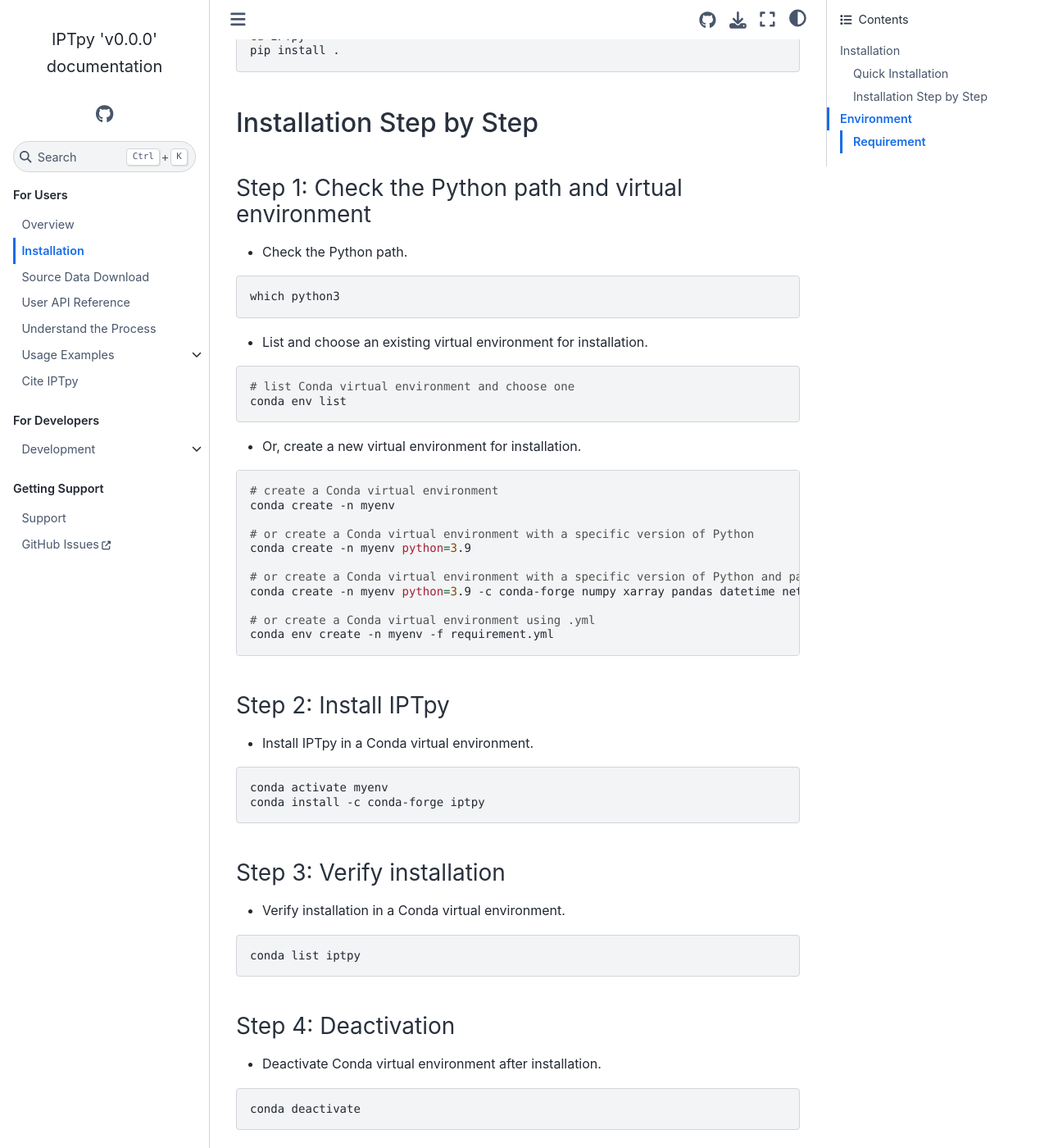
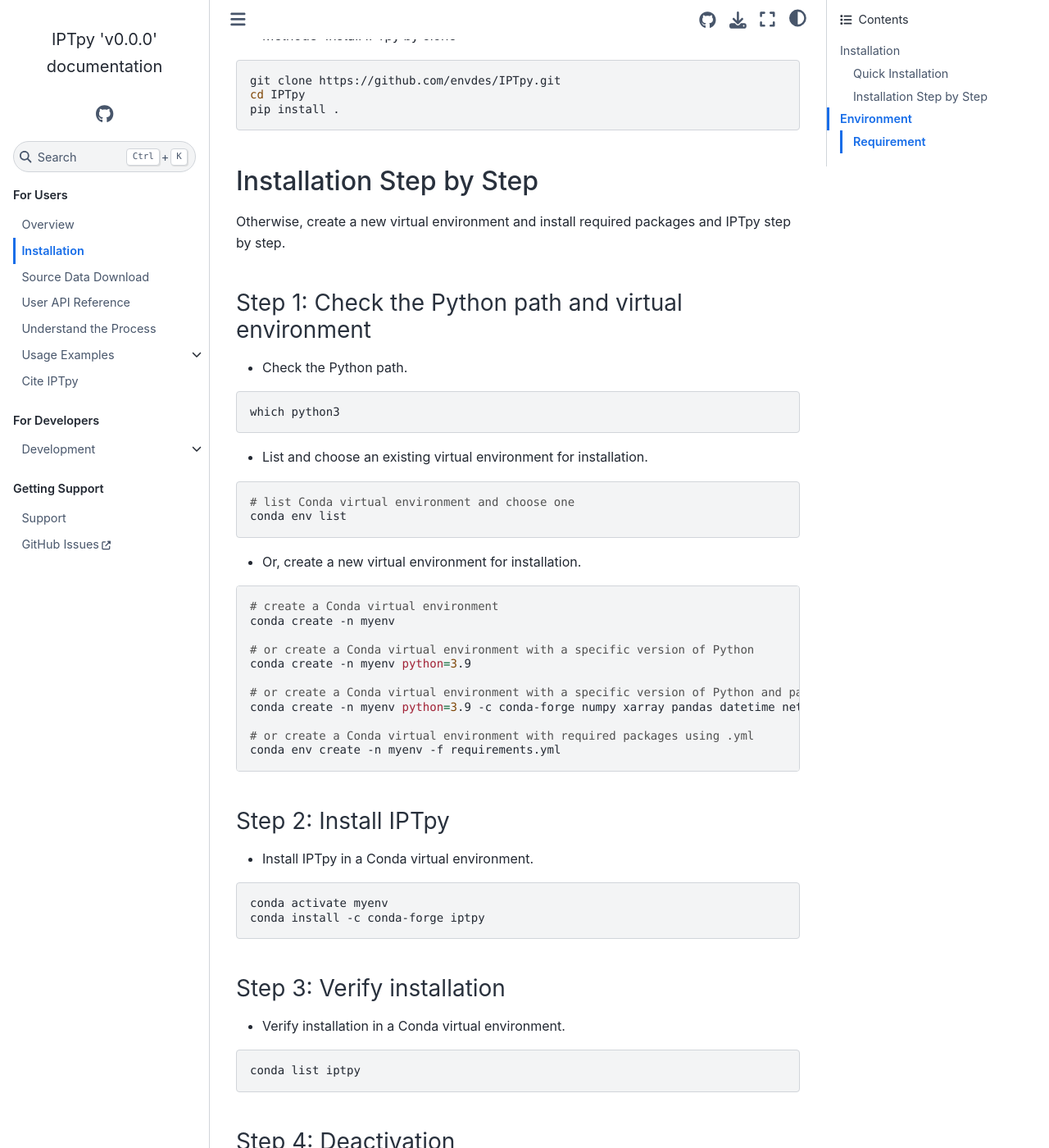
Before and after one commit to envdes/IPTpy, a Sphinx documentation site: the page built from docs/notebooks/installation.md, in a window 1280 px wide and 1400 px high, scrolled down 546 px. Shown: the whole window at 82% size. Built offline with Sphinx 7.4.7 and the Sphinx Book theme 1.1.4, drawn with Linux system fonts in a browser that asks for light colours; some of the changed text lies outside the part shown.

````diff
--- a/docs/notebooks/installation.md
+++ b/docs/notebooks/installation.md
@@ -2,6 +2,8 @@
 Below are installation instructions for setting up via the command line in a bash environment. We recommend managing the environment using [Conda](https://docs.conda.io/projects/conda/en/latest/).
 
 ## Quick Installation
+
+In case all required packages are already installed in a certain Conda virtual environment, install IPTpy directly using the methods below.
 
 - Method1: Install IPTpy by [pip](https://pypi.org/project/pip/).
 
@@ -26,6 +28,8 @@ pip install .
 
 
 ## Installation Step by Step
+
+Otherwise, create a new virtual environment and install required packages and IPTpy step by step.
 
 ### Step 1: Check the Python path and virtual environment
 
@@ -52,10 +56,10 @@ conda create -n myenv
 conda create -n myenv python=3.9
 
 # or create a Conda virtual environment with a specific version of Python and packages
-conda create -n myenv python=3.9 -c conda-forge numpy xarray pandas datetime netcdf4 esmpy xesmf iptpy
+conda create -n myenv python=3.9 -c conda-forge numpy xarray pandas datetime netcdf4 esmpy xesmf
 
-# or create a Conda virtual environment using .yml
-conda env create -n myenv -f requirement.yml
+# or create a Conda virtual environment with required packages using .yml
+conda env create -n myenv -f requirements.yml
 ```
 
 ### Step 2: Install IPTpy
@@ -87,7 +91,7 @@ conda deactivate
 
 ## Requirement
 
-IPTpy requires seven libraries for its functionality.
+IPTpy requires seven packages for its functionality.
 
 - [numpy](https://numpy.org/): A fundamental package for scientific computing with Python.
 - [xarray](https://xarray.dev/): Working with labeled arrays and datasets.
--- a/requirements.yml
+++ b/requirements.yml
@@ -1,5 +1,4 @@
 channels:
-  - defaults
   - conda-forge
 dependencies:
   - numpy=2.0.2
````
Also changed, not shown: other parts of docs/notebooks/installation.md (+0 -3 lines), README.md (+2 -2 lines), 2 other files.
